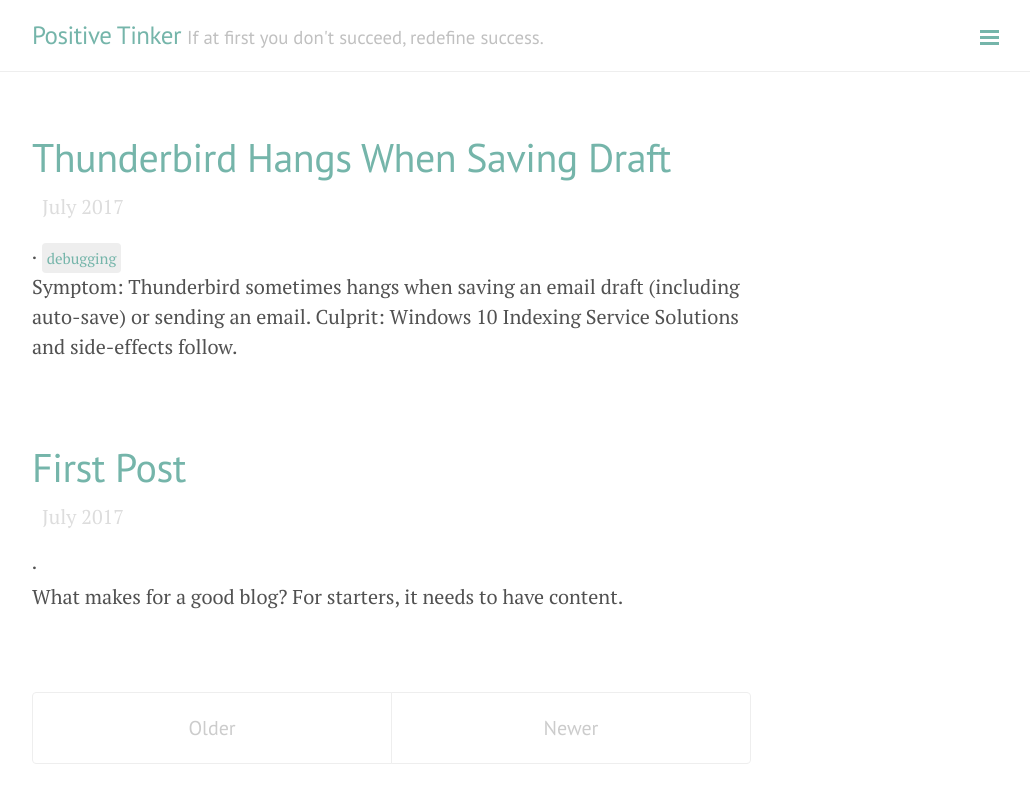
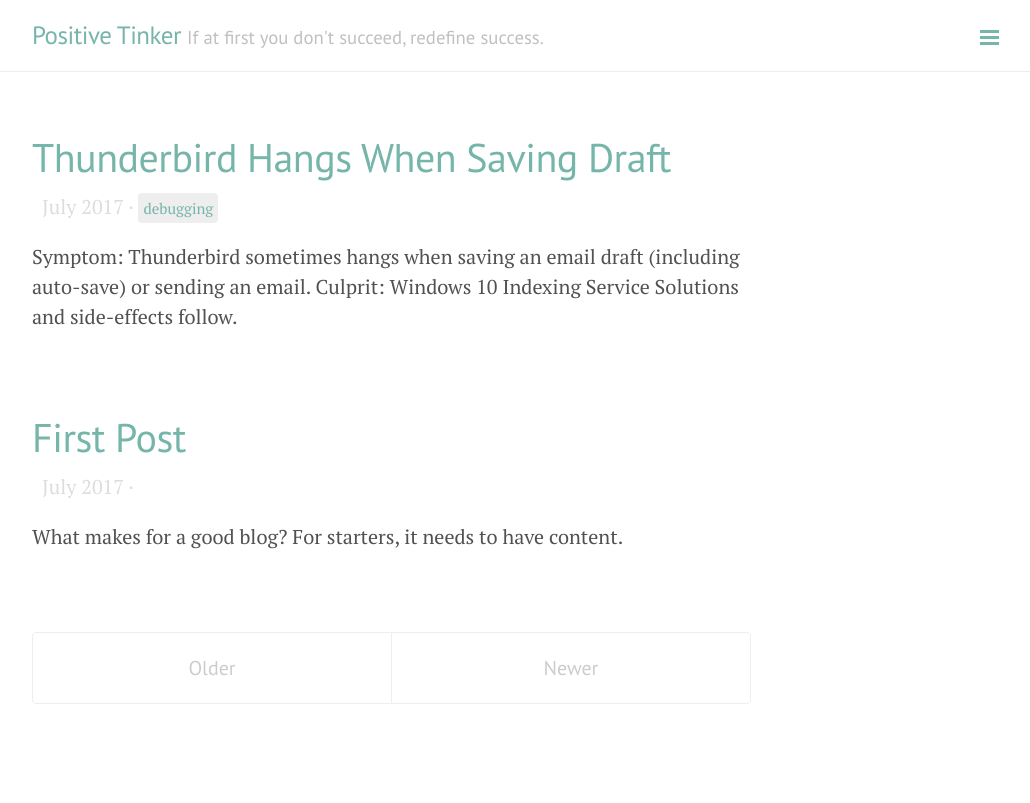
Before and after one commit to MikeTV/PositiveTinker, a Jekyll site: the page built from index.html, in a window 1280 px wide. Shown: the top 803 px of the page, without its empty margins (248-1278 px from the left). Built offline with Jekyll 4.4.1, drawn with Linux system fonts in a browser that asks for light colours; the list of posts is cut into pages by our own code.

Commit message:
Update index.html

```diff
--- a/index.html
+++ b/index.html
@@ -11,12 +11,13 @@
         {{ post.title }}
       </a>
     </h1>
-    <span class="post-date">{{ post.date | date: "%B %Y" }}</span>
-    {% if post.tags %} ·
-      {% for tag in post.tags %}
-        <a href="{{ site.baseurl }}/tags/#{{ tag | slugify }}" class="post-tag">{{ tag }}</a>
-      {% endfor %}
-    {% endif %}
+    <span class="post-date">{{ post.date | date: "%B %Y" }}
+      {% if post.tags %} ·
+        {% for tag in post.tags %}
+          <a href="{{ site.baseurl }}/tags/#{{ tag | slugify }}" class="post-tag">{{ tag }}</a>
+        {% endfor %}
+      {% endif %}
+    </span>
     <p>
     {% if post.description.size > 0 %}
           {{ post.description | markdownify | remove: '<p>' | remove: '</p>' }}
```
